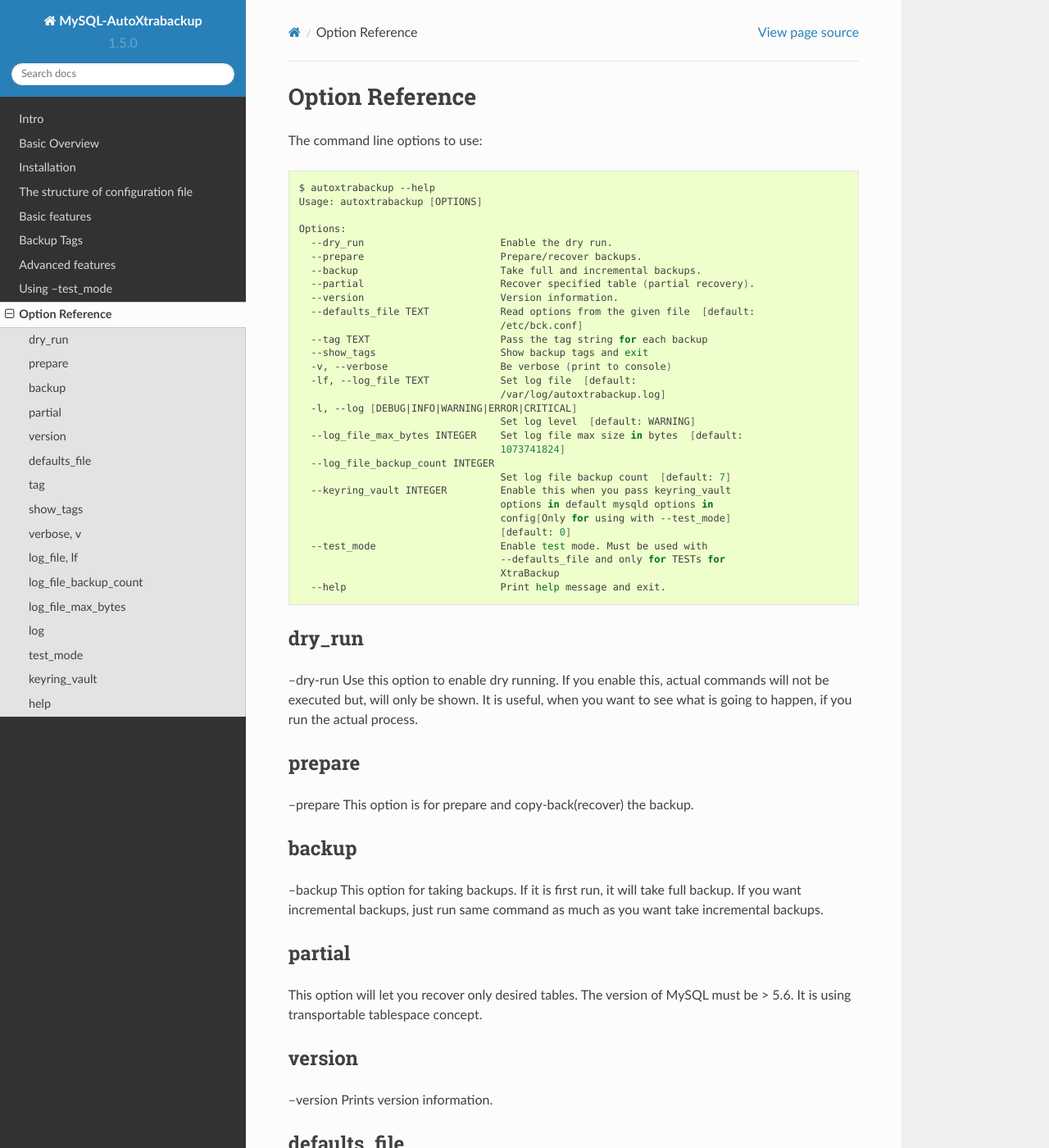
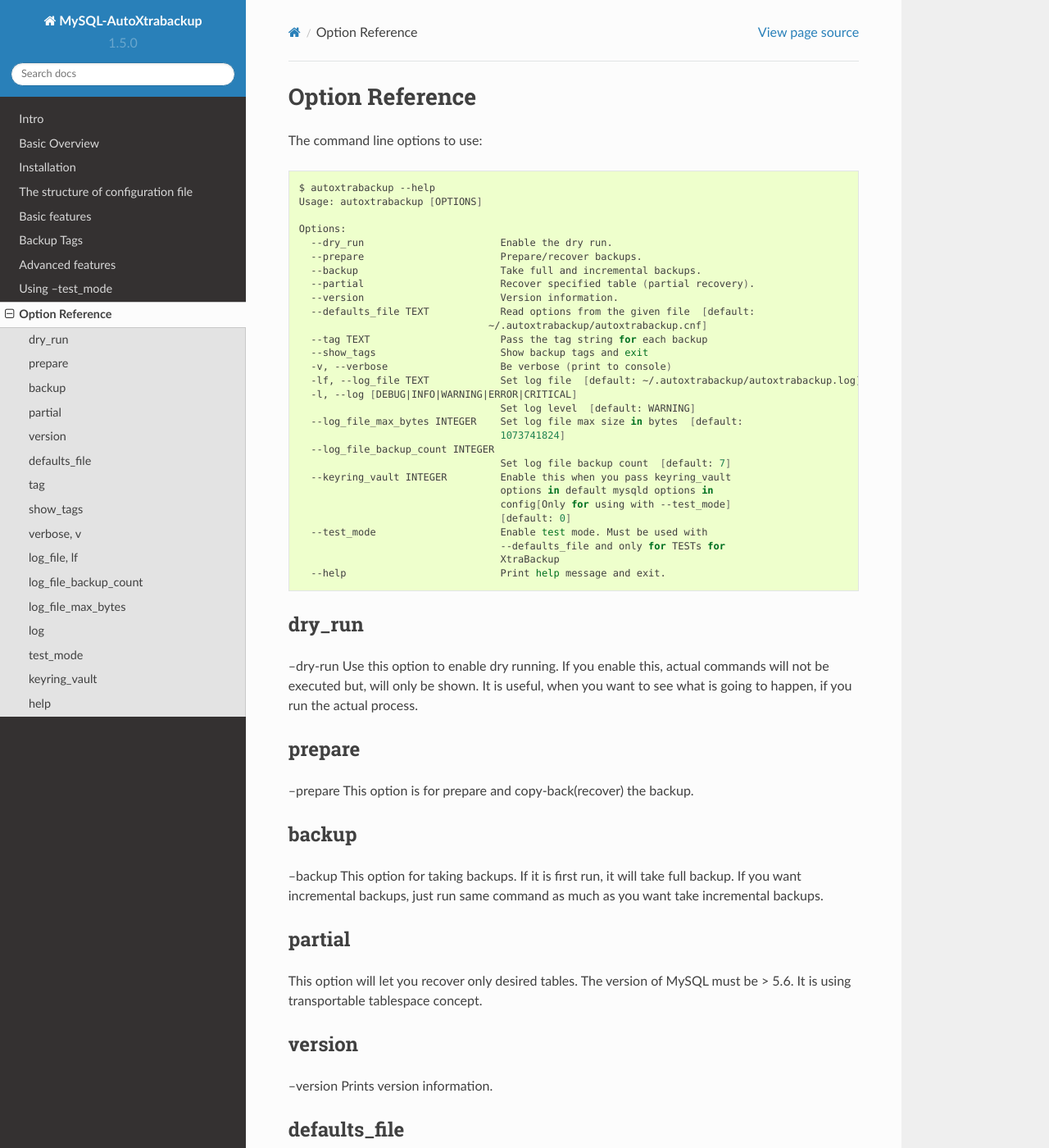
Before and after one commit to ShahriyarR/MySQL-AutoXtraBackup, a Sphinx documentation site: the page built from docs/option_reference.rst, in a window 1280 px wide and 1400 px high. Shown: the whole window at 82% size. Built offline with Sphinx 7.4.7 and the Read the Docs theme 2.0.0, drawn with Linux system fonts in a browser that asks for light colours; some of the changed text lies outside the part shown.

Commit message:
Updated DOC to reflect new changes

```diff
--- a/docs/config_file.rst
+++ b/docs/config_file.rst
@@ -4,7 +4,9 @@ The structure of configuration file
 Defaults file explained
 -----------------------
 
-The default config file is located /etc/bck.conf.
+There are some changes related to default config file.
+First and foremost it is renamed and now located in home of user in .autoxtrabackup folder.
+The default config file is located ~/.autoxtrabackup/autoxrtabackup.cnf
 The available options are divided into optional and primary options.
 Options are quite self-explanatory.
 I have tried to make them similar to existing options in XtraBackup and MySQL.
--- a/docs/option_reference.rst
+++ b/docs/option_reference.rst
@@ -4,7 +4,6 @@ Option Reference
 The command line options to use:
 
 .. code-block:: shell
-
 
     $ autoxtrabackup --help
     Usage: autoxtrabackup [OPTIONS]
@@ -16,12 +15,11 @@ The command line options to use:
       --partial                       Recover specified table (partial recovery).
       --version                       Version information.
       --defaults_file TEXT            Read options from the given file  [default:
-                                      /etc/bck.conf]
+                                    ~/.autoxtrabackup/autoxtrabackup.cnf]
       --tag TEXT                      Pass the tag string for each backup
       --show_tags                     Show backup tags and exit
       -v, --verbose                   Be verbose (print to console)
-      -lf, --log_file TEXT            Set log file  [default:
-                                      /var/log/autoxtrabackup.log]
+      -lf, --log_file TEXT            Set log file  [default: ~/.autoxtrabackup/autoxtrabackup.log]
       -l, --log [DEBUG|INFO|WARNING|ERROR|CRITICAL]
                                       Set log level  [default: WARNING]
       --log_file_max_bytes INTEGER    Set log file max size in bytes  [default:
@@ -36,7 +34,6 @@ The command line options to use:
                                       --defaults_file and only for TESTs for
                                       XtraBackup
       --help                          Print help message and exit.
-
 
 
 dry_run
@@ -76,7 +73,7 @@ defaults_file
 -------------
 
 --defaults_file
-The main config file to path to ``autoxtrabackup``. The default one is ``/etc/bck.conf``.
+The main config file to path to ``autoxtrabackup``. The default one is ``~/.autoxtrabackup/autoxtrabackup.cnf``.
 In default config, the compression, encryption and streaming backups are disabled by defualt.
 
 tag
@@ -99,7 +96,7 @@ log_file, lf
 ------------
 
 -lf, --log_file
-Pass, the path for log file, for autoxtrabackup. Default is ``/var/log/autoxtrabackup.log``
+Pass, the path for log file, for autoxtrabackup. Default is ``~/.autoxtrabackup/autoxtrabackup.log``
 
 log_file_backup_count
 ------------
```
Also changed, not shown: docs/advance_features.rst (+5 -5 lines), docs/basic_overview.rst (+3 -4 lines), docs/installation.rst (+8 -0 lines), docs/test_mode.rst (+26 -20 lines), 1 other file.
